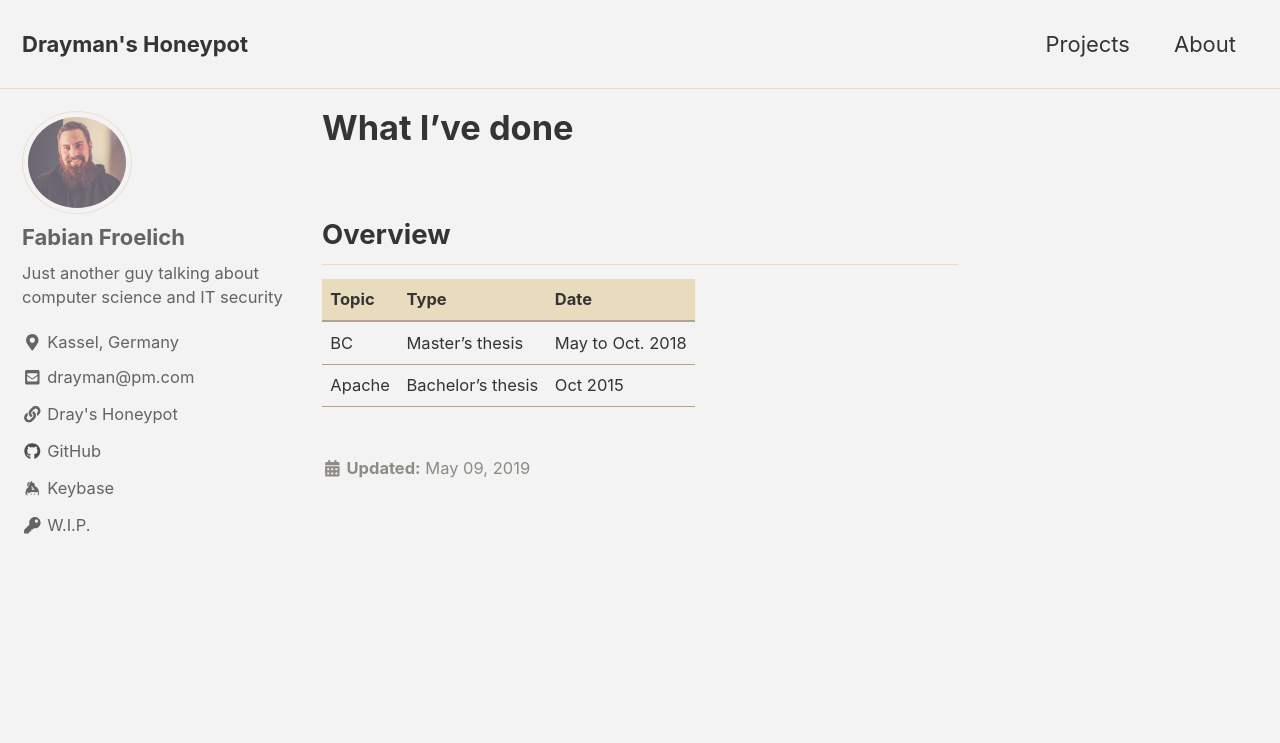
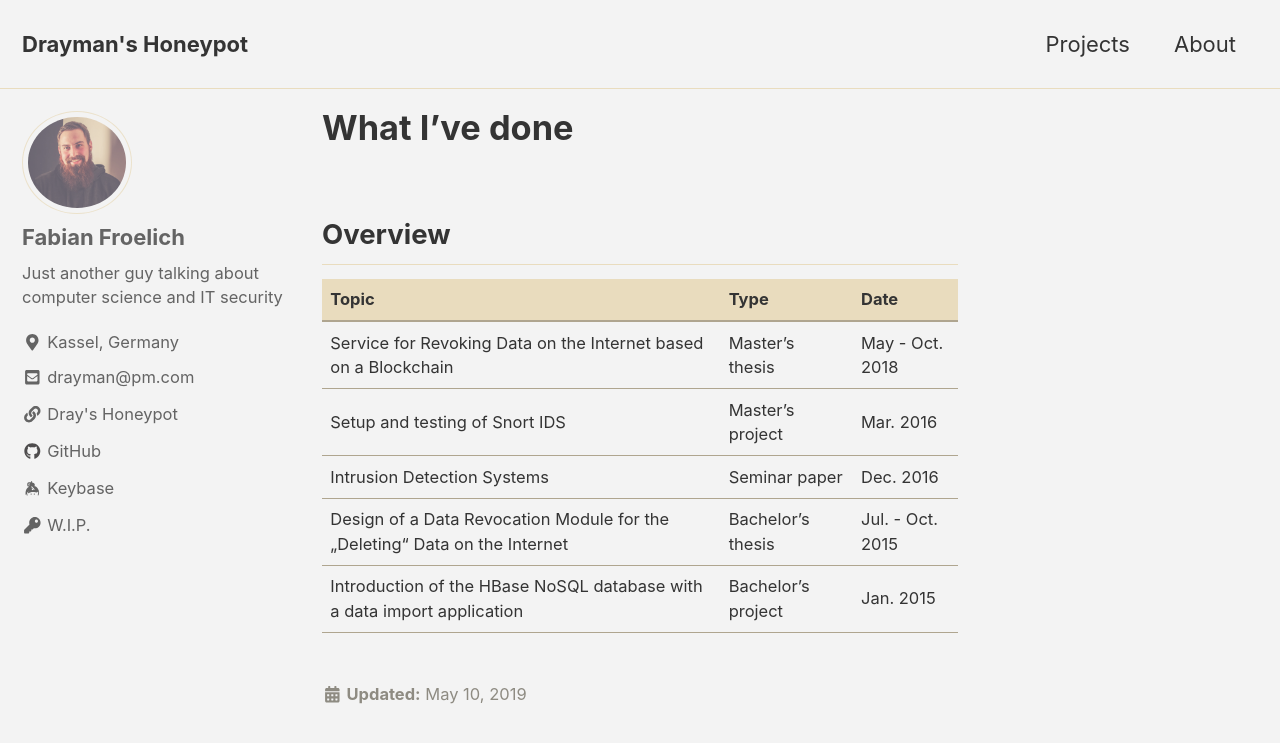
Before and after one commit to thedrayman/thedrayman.github.io, a Jekyll site: the page built from _pages/projects.md, in a window 1280 px wide and 900 px high. Shown: the top 743 px of the window. Built offline with Jekyll 4.4.1, drawn with Linux system fonts in a browser that asks for light colours; cached includes are drawn as plain includes; nearby versions of some CDN libraries.

Commit message:
adding projects

```diff
--- a/_pages/projects.md
+++ b/_pages/projects.md
@@ -3,12 +3,15 @@ layout: single
 permalink: /projects/
 title: "What I've done"
 author_profile: true
-last_modified_at: 2019-05-09
+last_modified_at: 2019-05-10
 toc: false
 ---
 ## Overview
 
 | Topic | Type | Date |
 | ---- | ---- | ---- |
-| BC |Master's thesis | May to Oct. 2018 |
-| Apache | Bachelor’s thesis| Oct 2015 |
+| Service for Revoking Data on the Internet based on a Blockchain |Master's thesis | May - Oct. 2018 |
+| Setup and testing of Snort IDS | Master's project | Mar. 2016 |
+| Intrusion Detection Systems | Seminar paper | Dec. 2016 |
+| Design of a Data Revocation Module for the „Deleting“ Data on the Internet | Bachelor’s thesis| Jul. - Oct. 2015 |
+| Introduction of the HBase NoSQL database with a data import application | Bachelor’s project | Jan. 2015 |
```
